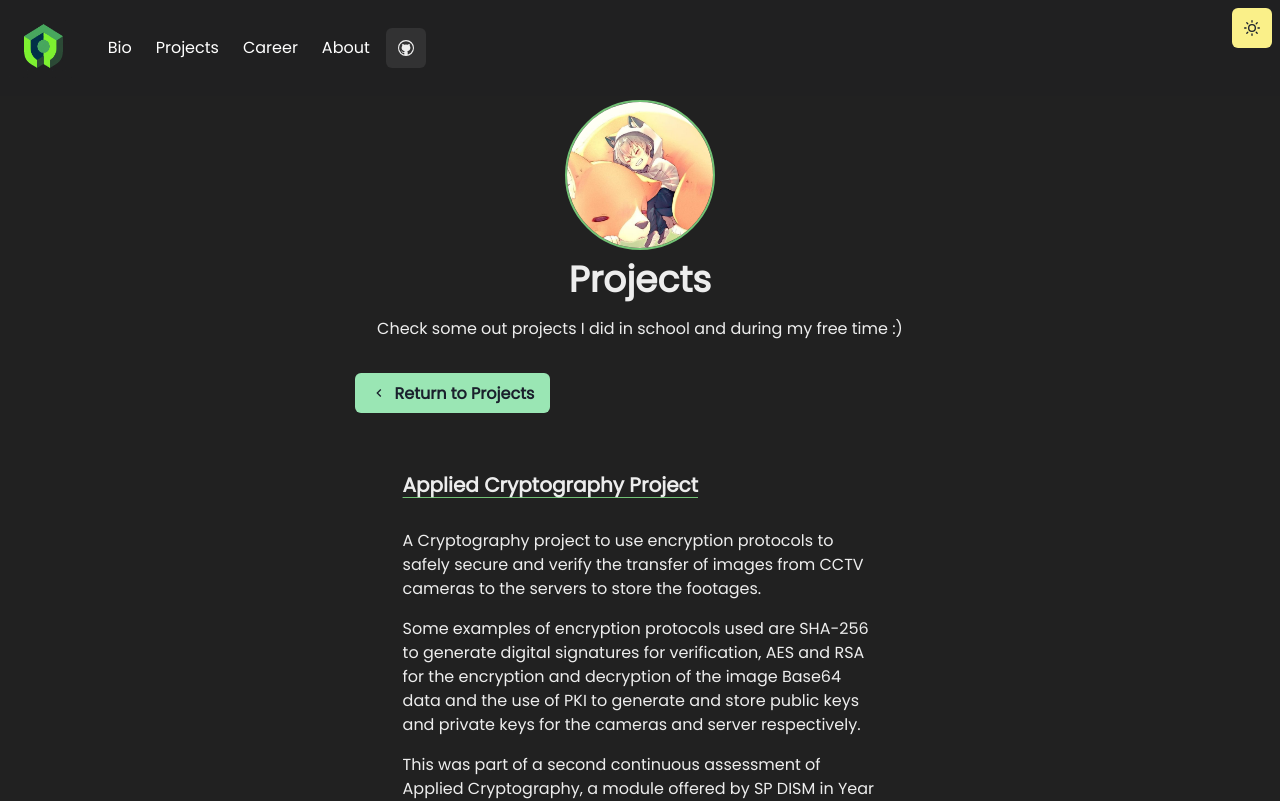
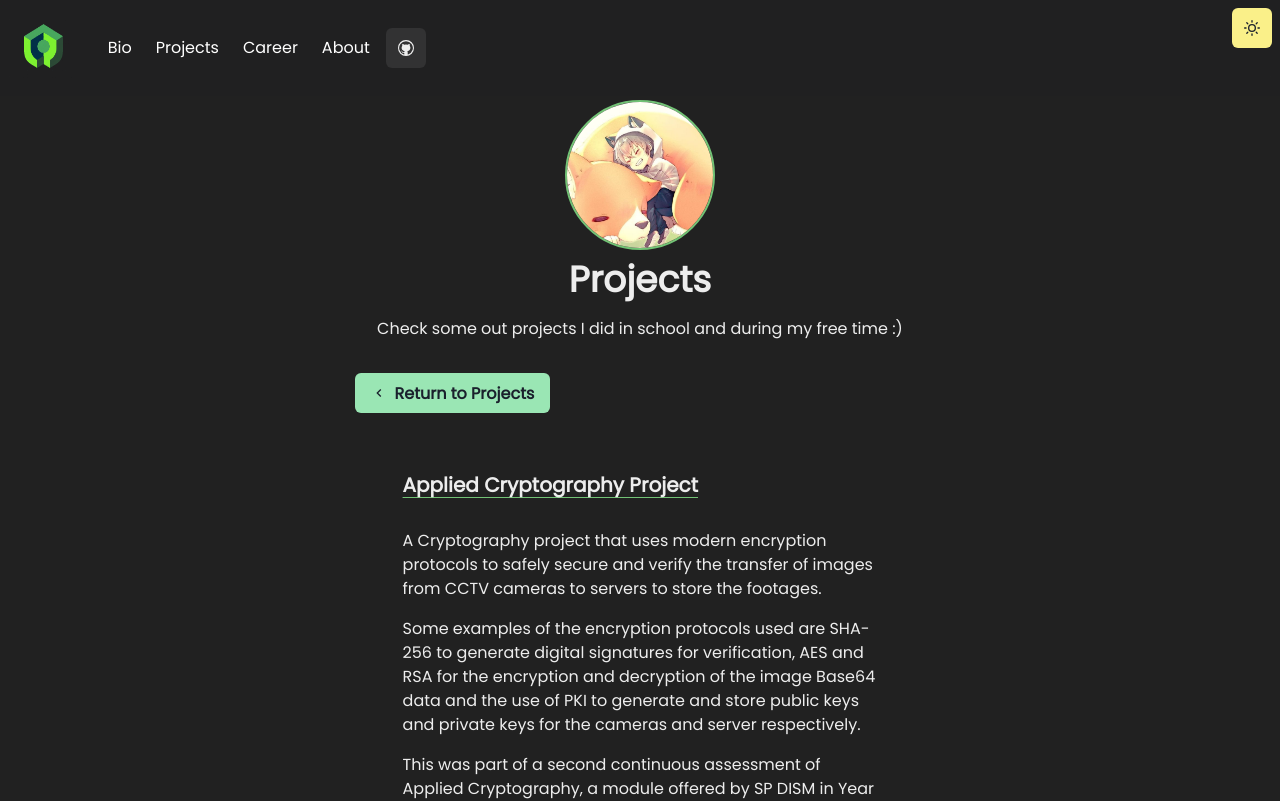
Before and after one commit to perxpective/perxpective-website, a Next.js app: page /projects/cryptography in a window 1280 px wide. Shown: the top 801 px of the page. Built offline with nearby package versions, Linux system fonts and the light colour scheme.

Commit message:
updated content for crypto project

```diff
--- a/pages/projects/cryptography.js
+++ b/pages/projects/cryptography.js
@@ -1,4 +1,3 @@
-
 import {
     Container,
     Box,
@@ -46,8 +45,8 @@ export default function ACG() {
                 </Box>
                 <Box textAlign={"left"} p={10}>
                     <Heading as="h2" variant="section-title">Applied Cryptography Project</Heading>
-                    <Text>A Cryptography project to use encryption protocols to safely secure and verify the transfer of images from CCTV cameras to the servers to store the footages.</Text>
-                    <Text>Some examples of encryption protocols used are SHA-256 to generate digital signatures for verification, AES and RSA for the encryption and decryption of the image Base64 data and the use of PKI to generate and store public keys and private keys for the cameras and server respectively.</Text>
+                    <Text>A Cryptography project that uses modern encryption protocols to safely secure and verify the transfer of images from CCTV cameras to servers to store the footages.</Text>
+                    <Text>Some examples of the encryption protocols used are SHA-256 to generate digital signatures for verification, AES and RSA for the encryption and decryption of the image Base64 data and the use of PKI to generate and store public keys and private keys for the cameras and server respectively.</Text>
                     <Text>This was part of a second continuous assessment of Applied Cryptography, a module offered by SP DISM in Year 1 Semester 2.</Text>
                     <Text><Badge>LANGUAGE</Badge>&emsp;Python</Text>
                     <Text><Badge>YEAR</Badge>&emsp;2021</Text>
@@ -56,11 +55,7 @@ export default function ACG() {
                         <Link href="https://github.com/perxpective/ACG" isExternal>https://github.com/perxpective/ACG<ExternalLinkIcon /></Link>
                     </Text>
                 </Box>
-                <Box align={"center"}>
-
-                </Box>
             </Section>
-
 
             <footer className={styles.footer}>
                 <a
```
